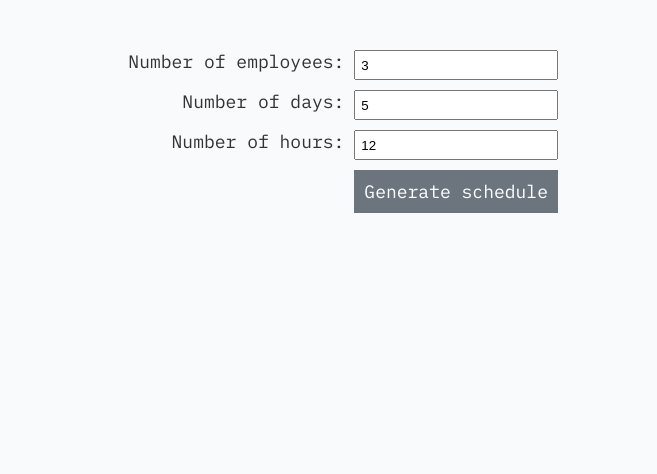
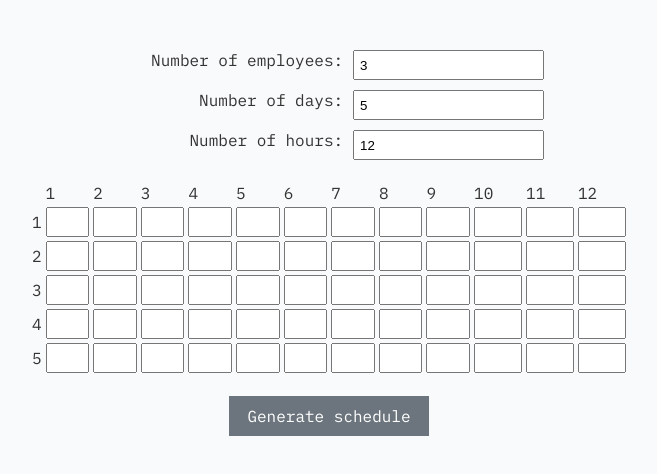
Before and after one commit to tterimaa/nurse-scheduling-problem, a plain HTML site: page ui/index.html in a window 1280 px wide. Shown: the whole page, without its empty margins (311-968 px from the left). Drawn offline with Linux system fonts and the light colour scheme.

Commit message:
Add table for bookings inputs

```diff
--- a/ui/app.js
+++ b/ui/app.js
@@ -1,6 +1,74 @@
 const form = document.querySelector('form');
 form.addEventListener('submit', handleSubmit);
+const tableContainerId = "table-container"
 
+window.onload = function() {
+  checkCondition();
+  generateTable();
+}
+
+function isFieldsFilled() {
+  var num_employees = document.getElementById("num-employees");
+  var num_days = document.getElementById("num-days");
+  var num_hours = document.getElementById("num-hours");
+  return num_employees.value !== "" && num_days.value !== "" && num_hours.value !== "";
+}
+
+// Check if forms basic fields have values first
+function checkCondition() {
+  var conditionalInput = document.querySelectorAll('.conditional');
+  if (isFieldsFilled()) {
+    conditionalInput.forEach(function (element) {
+      element.classList.remove("hidden");
+    });
+    generateTable();
+  } else {
+    conditionalInput.forEach(function (element) {
+      element.classList.add("hidden");
+    });
+    destroyTable();
+  }
+}
+
+// When basic fields have values, the table input should be displayed
+function generateTable() {
+    if (!isFieldsFilled()) return;
+
+    var numDays = parseInt(document.getElementById("num-days").value);
+    var numHours = parseInt(document.getElementById("num-hours").value);
+    var tableContainer = document.getElementById(tableContainerId);
+
+    var tableHTML = '<table>';
+
+    for (var i = 0; i < numDays + 1; i++) {
+        tableHTML += '<tr>';
+
+        for (var j = 0; j < numHours + 1; j++) {
+            if (i === 0 && j === 0) {
+                tableHTML += '<td></td>'; // Empty cell at the top-left corner
+            } else if (i === 0) {
+                tableHTML += '<td>' + j + '</td>'; // Column headers
+            } else if (j === 0) {
+                tableHTML += '<td>' + i + '</td>'; // Row headers
+            } else {
+                tableHTML += '<td><input type="number" data-row="' + i + '" data-col="' + j + '"></td>'; // Input fields
+            }
+        }
+
+        tableHTML += '</tr>';
+    }
+
+    tableHTML += '</table>';
+
+    tableContainer.innerHTML = tableHTML;
+}
+
+function destroyTable() {
+  var tableContainer = document.getElementById(tableContainerId);
+  tableContainer.innerHTML = "";
+}
+
+// Handle form submit
 async function handleSubmit(event) {
   event.preventDefault();
 
--- a/ui/index.html
+++ b/ui/index.html
@@ -1,4 +1,3 @@
-<!-- index.html -->
 <!DOCTYPE html>
 <html>
   <head>
@@ -8,20 +7,24 @@
     <link href="https://fonts.googleapis.com/css2?family=IBM+Plex+Mono:wght@300;400;700&display=swap" rel="stylesheet">
   </head>
   <body>
-    <div id="form-container">
       <form id="form">
-        <label for="num-employees">Number of employees:</label>
-        <input type="number" id="num-employees" name="num_employees" value=3>
+        <div id="inputs-container">
+          <label for="num-employees">Number of employees:</label>
+          <input type="number" id="num-employees" name="num_employees" value=3 onkeyup="checkCondition()">
 
-        <label for="num-days">Number of days:</label>
-        <input type="number" id="num-days" name="num_days" value=5>
+          <label for="num-days">Number of days:</label>
+          <input type="number" id="num-days" name="num_days" value=5 onkeyup="checkCondition()">
 
-        <label for="num-hours">Number of hours:</label>
-        <input type="number" id="num-hours" name="num_hours" value=12>
+          <label for="num-hours">Number of hours:</label>
+          <input type="number" id="num-hours" name="num_hours" value=12 onkeyup="checkCondition()">
+        </div>
 
-        <button type="submit">Generate schedule</button>
+
+        <div id="conditional-container" class="conditional hidden">
+          <div id="table-container"></div>
+          <button type="submit" class="conditional hidden">Generate schedule</button>
+        </div>
       </form>
-    </div>
 
     <div id="results"></div>
 
--- a/ui/styles.css
+++ b/ui/styles.css
@@ -4,15 +4,19 @@ body {
 
 body, button {
   font-family: 'IBM Plex Mono', sans-serif;
-  font-size: 18px;
+  font-size: 16px;
   color: #333333;
   background-color: #F9FAFB;
 }
 
-#form-container {
+#conditional-container {
+  margin: 20px;
   display: flex;
-  justify-content: center;
+  align-items: center;
+  flex-direction: column;
+  max-width: 600px;
 }
+
 
 .day-grid {
   border-collapse: collapse;
@@ -32,11 +36,21 @@ body, button {
   background-color: #ccc;
 }
 
-#form {
+.hidden {
+  display: none;
+}
+
+#inputs-container {
   display: grid;
   gap: 10px;
   max-width: 500px;
   grid-template-columns: 1.2fr 1fr;
+}
+
+#form {
+  display: flex;
+  flex-direction: column;
+  align-items: center;
 }
 
 #form label {
@@ -58,10 +72,11 @@ body, button {
 #form button[type="submit"] {
   background-color: #6C757D;
   color: #FFFFFF;
+  margin: 20px;
   padding: 10px;
+  max-width: 200px;
   border: none;
   cursor: pointer;
-  grid-column: 2;
 }
 
 #form button[type="submit"]:hover {
```
